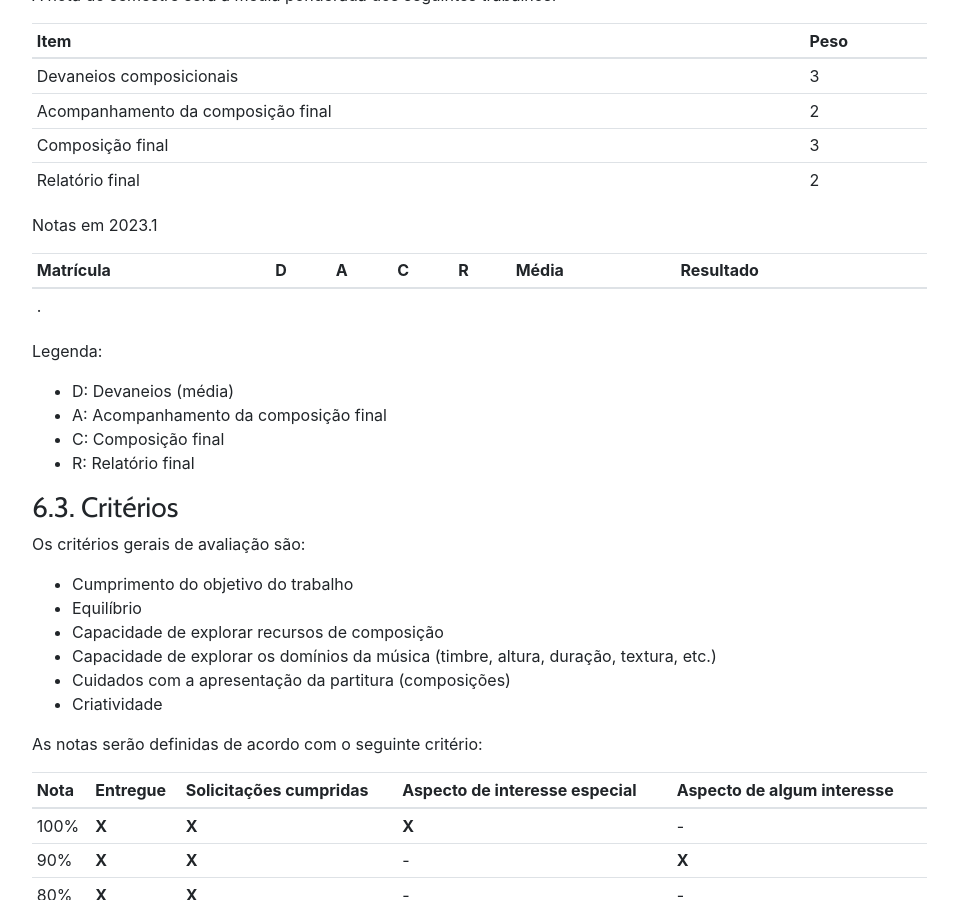
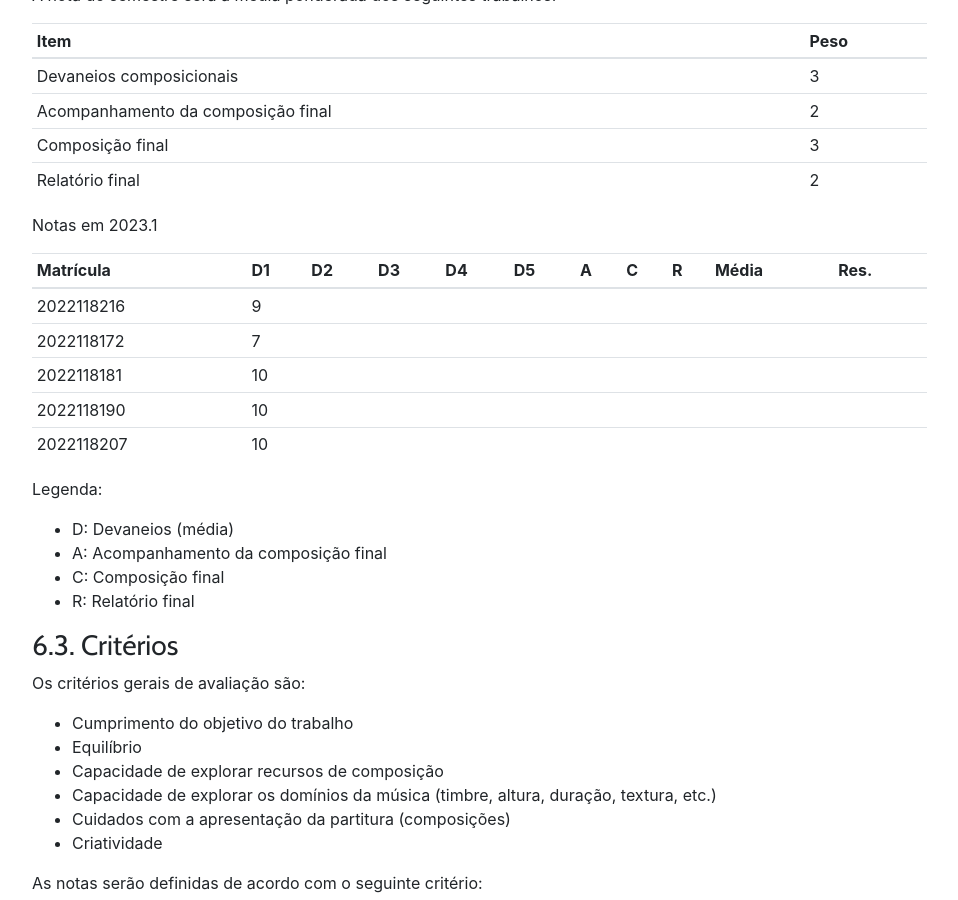
Before and after one commit to kroger/genosmus, a Jekyll site: the page built from _marcos/muse06.md, in a window 1280 px wide and 900 px high, scrolled down 2047 px. Shown: the whole window, without its empty margins (68-1026 px from the left). Built offline with Jekyll 4.4.1, drawn with Linux system fonts in a browser that asks for light colours; nearby versions of some CDN libraries; the table of contents is made by our own code.

Commit message:
Insere notas Devaneio 1 2023

```diff
--- a/_marcos/muse06.md
+++ b/_marcos/muse06.md
@@ -74,9 +74,13 @@ A nota do semestre será a média ponderada dos seguintes trabalhos:
 
 Notas em 2023.1
 
-| Matrícula | D   | A   | C   | R   | Média | Resultado |
-| --------- | --- | --- | --- | --- | ----- | --------- |
-| .         |     |     |     |     |       |           |
+| Matrícula  | D1  | D2  | D3  | D4  | D5  | A   | C   | R   | Média | Res. |
+| ---------- | --- | --- | --- | --- | --- | --- | --- | --- | ----- | ---- |
+| 2022118216 | 9   |     |     |     |     |     |     |     |       |      |
+| 2022118172 | 7   |     |     |     |     |     |     |     |       |      |
+| 2022118181 | 10  |     |     |     |     |     |     |     |       |      |
+| 2022118190 | 10  |     |     |     |     |     |     |     |       |      |
+| 2022118207 | 10  |     |     |     |     |     |     |     |       |      |
 {: .table .table-sm}
 
 Legenda:
```
